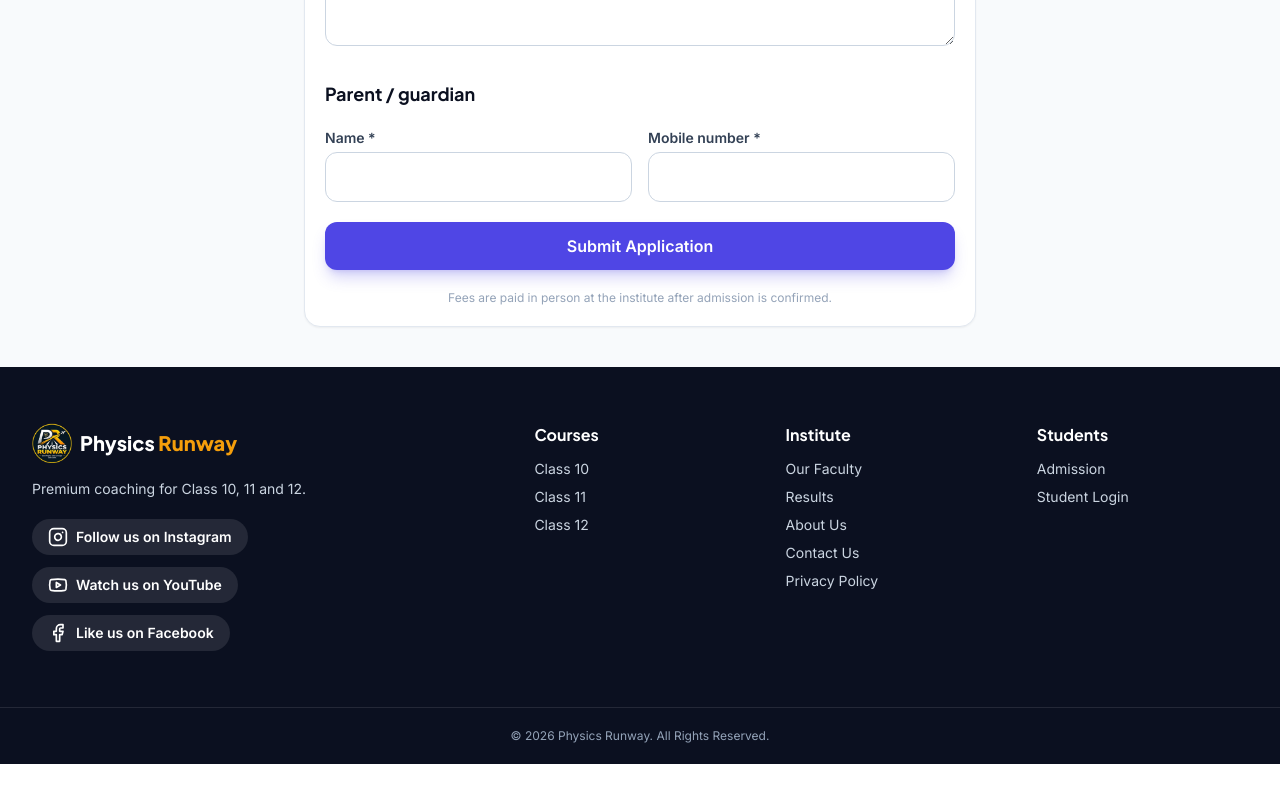
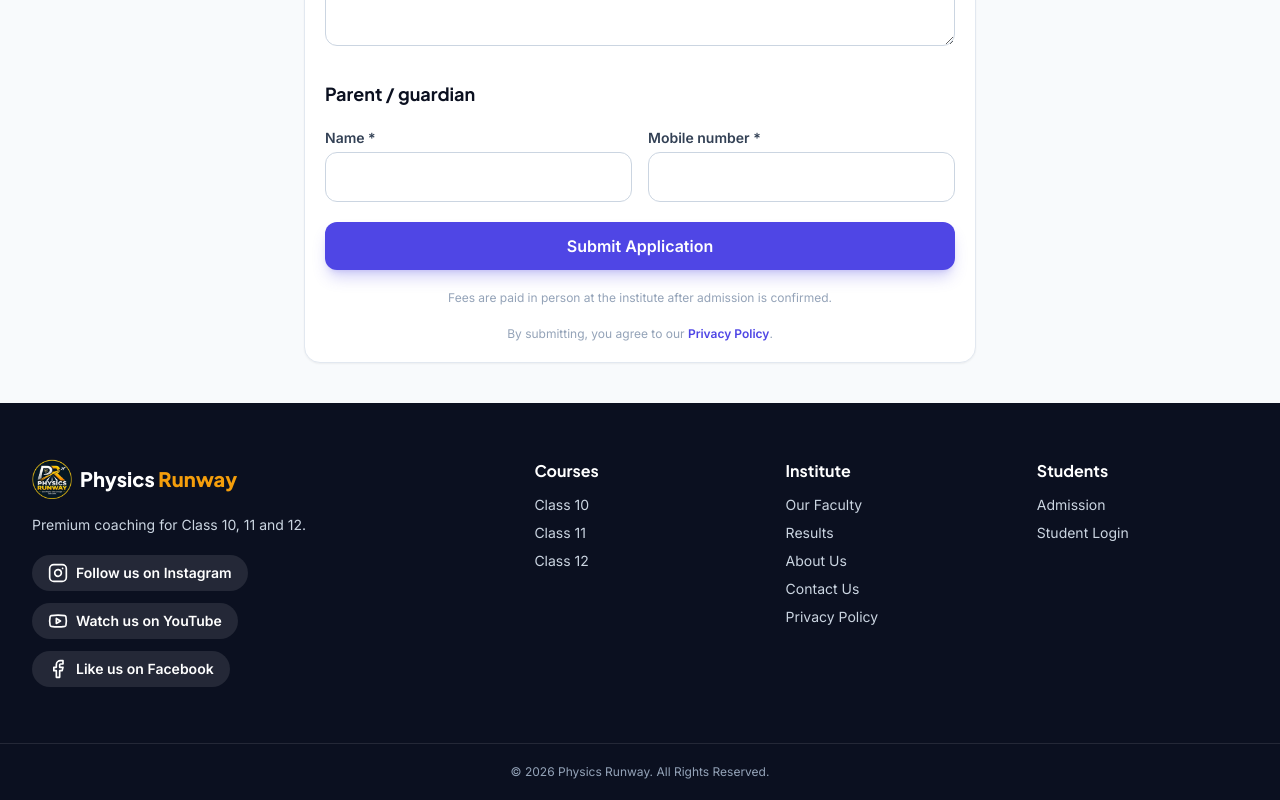
Before and after one commit to dhruvudainiyan-hub/physics-runway, a Next.js app: page /admission in a window 1280 px wide. Shown: the part 932-1732 px from the top of the page. Before the commit the page ends 1696 px from the top, so only its background shows below. Built offline with nearby package versions, Linux system fonts and the light colour scheme; no server answers.

Commit message:
Update page.js

```diff
--- a/app/admission/page.js
+++ b/app/admission/page.js
@@ -181,6 +181,7 @@ export default function AdmissionPage() {
             {busy ? <><Loader2 className="h-5 w-5 animate-spin" /> Submitting…</> : "Submit Application"}
           </button>
           <p className="text-center text-xs text-slate-400">Fees are paid in person at the institute after admission is confirmed.</p>
+          <p className="text-center text-xs text-slate-400">By submitting, you agree to our <a href="/privacy/" className="font-semibold text-brand-600">Privacy Policy</a>.</p>
         </form>
       </section>
     </main>
```
